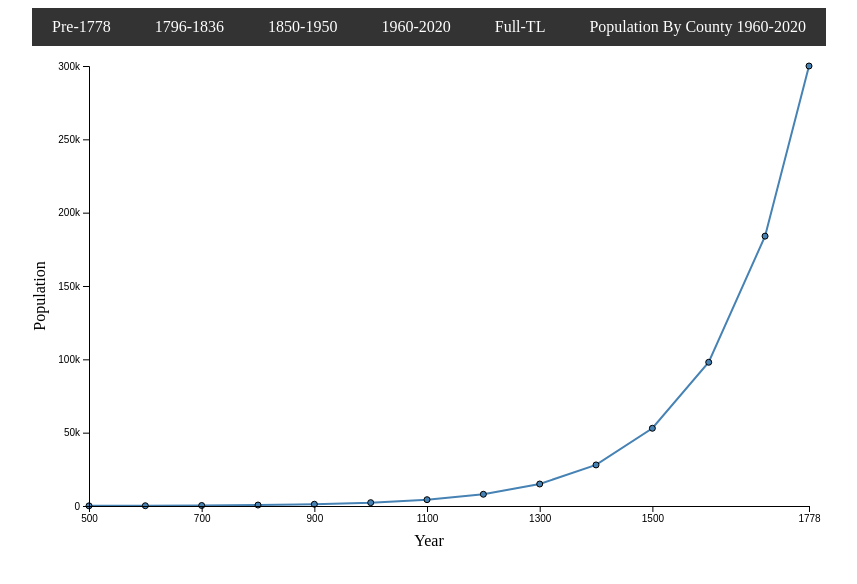
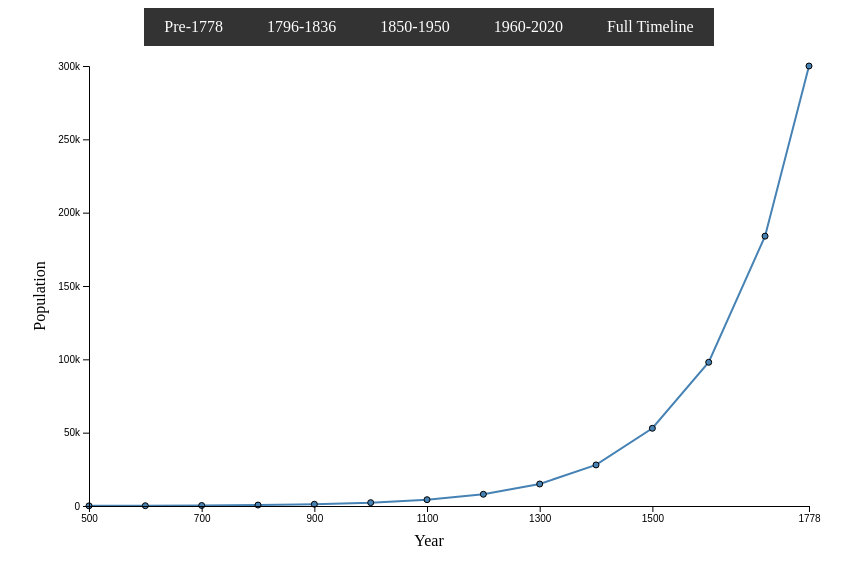
Before and after one commit to Akolyte/CS_416_Native_Hawaiian_Population_Narrative_Visualization, a plain HTML site: page index.html in a window 1280 px wide. Shown: the whole page, without its empty margins (211-1068 px from the left). Drawn offline with nearby package versions, Linux system fonts and the light colour scheme.

Commit message:
feat: removed css comments

```diff
--- a/css/styles.css
+++ b/css/styles.css
@@ -17,12 +17,10 @@
     list-style-type: none;
   }
 
-  /* Navbar list items */
   .navbar li {
     display: inline-block;
   }
 
-  /* Navbar links */
   .navbar a {
     display: block;
     color: #fff;
@@ -30,7 +28,6 @@
     padding: 10px 20px;
   }
 
-  /* Navbar link hover */
   .navbar a:hover {
     background-color: #555;
   }
--- a/index.html
+++ b/index.html
@@ -21,8 +21,7 @@
         <li><a onclick="clearChart(svg_id);init_1796_1836(svg_width,svg_height,svg_id)">1796-1836</a></li>
         <li><a onclick="clearChart(svg_id);init_1850_1950(svg_width,svg_height,svg_id_with_legend)">1850-1950</a></li>
         <li><a onclick="clearChart(svg_id);init_1960_2020(svg_width,svg_height,svg_id)">1960-2020</a></li>
-        <li><a onclick="clearChart(svg_id);init_entire_timeline(svg_width,svg_height,svg_id)">Full-TL</a></li>
-        <li><a onclick="clearChart(svg_id);">Population By County 1960-2020</a></li>
+        <li><a onclick="clearChart(svg_id);init_entire_timeline(svg_width,svg_height,svg_id)">Full Timeline</a></li>
       </ul>
   </div>
   <div class="flex-box-charts">
```
